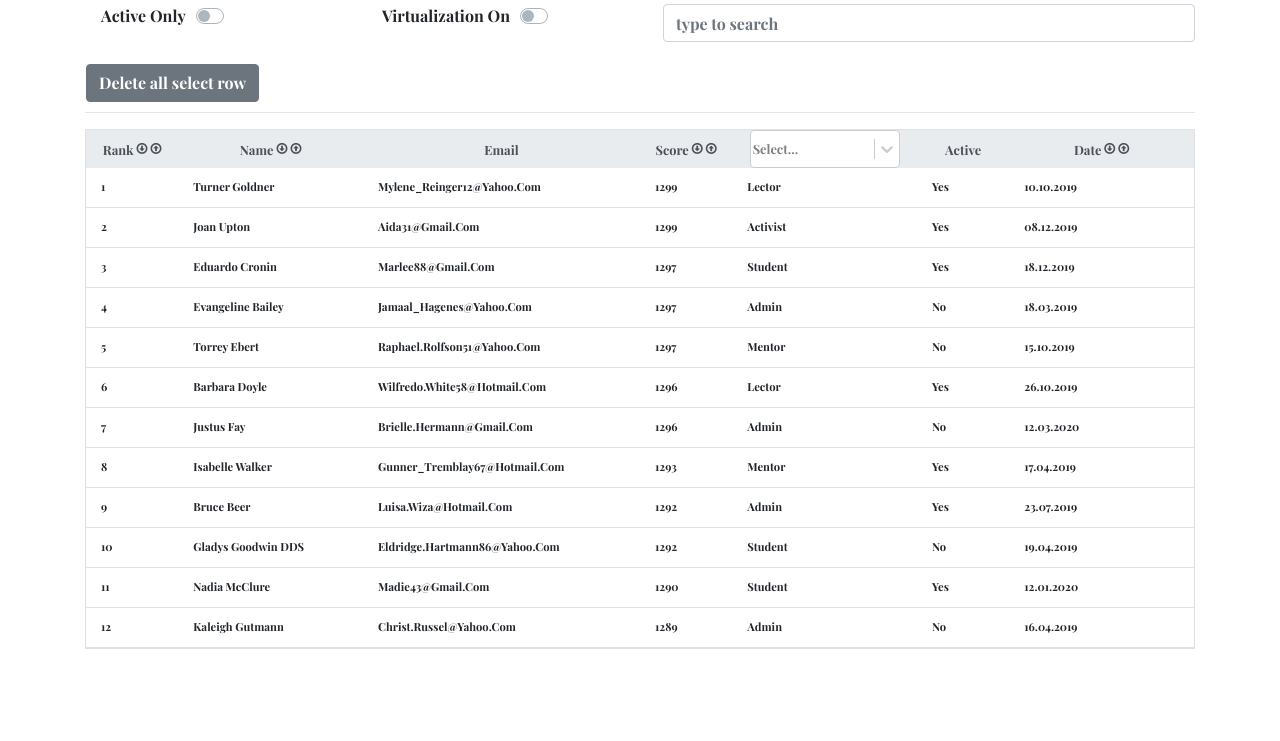
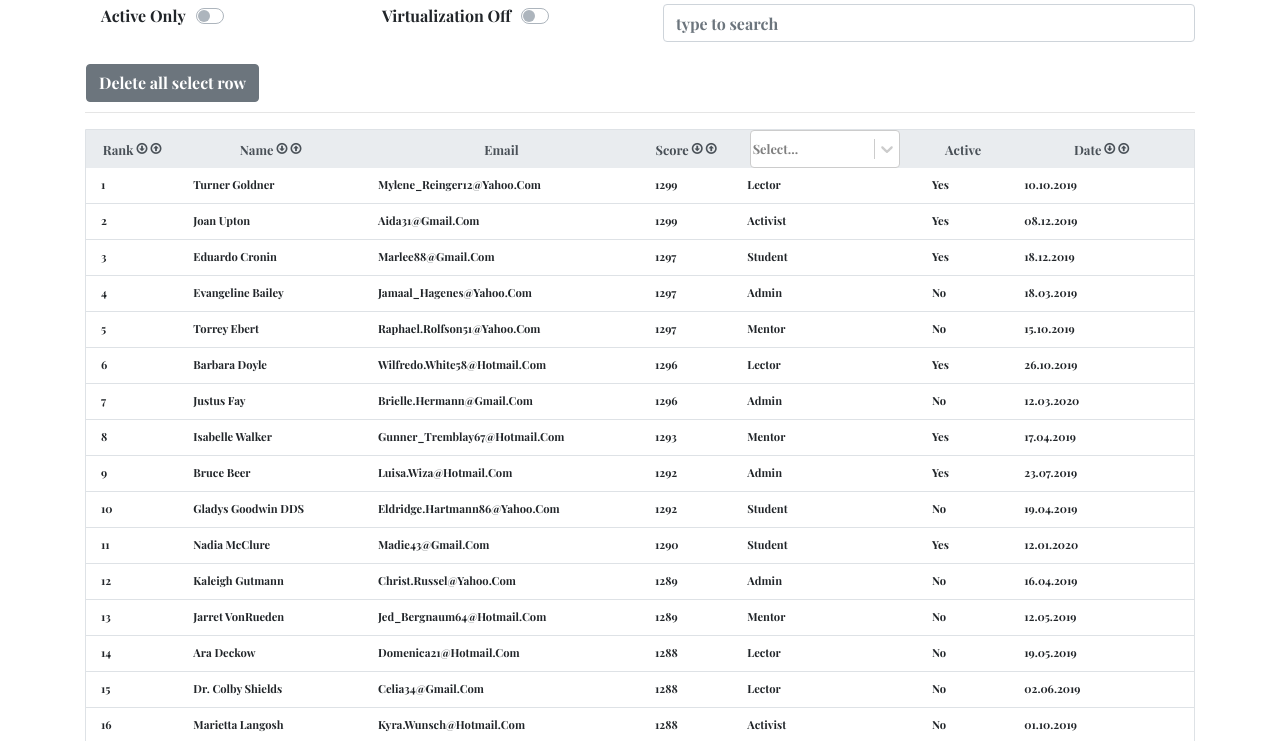
Before and after one commit to Egor-Alexandrovich/datagrid, a React app: page / in a window 1280 px wide. Shown: the part 58-799 px from the top of the page. Built offline with nearby package versions, Linux system fonts and the light colour scheme.

Commit message:
feat: add toggle  virtualisation

```diff
--- a/src/actions/index.js
+++ b/src/actions/index.js
@@ -33,6 +33,11 @@ const deleteItems = () => {
         type: 'DELETE_SELECT_ROW',
     }
 }
+const virtualizationFilter = () => {
+    return {
+        type: 'VIRTUALIZATION_CHANGE',
+    }
+}
 export {
     dataSort,
     filterChange,
@@ -40,4 +45,5 @@ export {
     selectFilter,
     selectRow,
     deleteItems,
+    virtualizationFilter,
 }
--- a/src/components/active-filter/active-filter.js
+++ b/src/components/active-filter/active-filter.js
@@ -1,26 +1,26 @@
 import React from 'react';
-import { connect } from 'react-redux';
-import { filterChange } from '../../actions/index';
+// import { connect } from 'react-redux';
+// import { filterChange } from '../../actions/index';
 import './active-filter.css';
 
-const ActiveFilter = ({filter, onFilterChange}) => {
+const ActiveFilter = ({onFilterChange, id}) => {
     return (
         <div className="custom-control custom-switch">
             <input
             onClick ={ onFilterChange }
-            type="checkbox" className="custom-control-input" id="customSwitches"/>
+            type="checkbox" className="custom-control-input" id={`customSwitches${id}`}/>
             <label
-                className="custom-control-label" htmlFor="customSwitches">
+                className="custom-control-label" htmlFor={`customSwitches${id}`}>
             </label>
         </div>
     )
 }
-const mapStateToProps = ({filter}) => {
-    return {
-        filter: filter,
-    }
-  }
-  const mapDispatchToProps =  {
-    onFilterChange: filterChange,
-}
-export default connect(mapStateToProps, mapDispatchToProps ) (ActiveFilter);
+// const mapStateToProps = ({filter}) => {
+//     return {
+//         filter: filter,
+//     }
+//   }
+//   const mapDispatchToProps =  {
+//     onFilterChange: filterChange,
+// }
+export default ActiveFilter;
--- a/src/components/header/header.js
+++ b/src/components/header/header.js
@@ -1,22 +1,26 @@
 import React from 'react';
+import { connect } from 'react-redux';
+import { filterChange, virtualizationFilter } from '../../actions/index';
 import './header.css'
 
 import ActiveFilter from '../active-filter';
 import SearchPanel from '../search-panel';
 import DeleteButton from '../delete-button';
 
-const Header = () => {
+const Header = ({onActiveFilterChange, onVirtualizationFilter, virtualization}) => {
     return (
         <header className="header">
             <h2>Score Table</h2>
             <div className="row">
                 <div className ="col-3 filter-wrapper">
                     <span className = "custom-control__text">Active Only</span>
-                    <ActiveFilter />
+                    <ActiveFilter onFilterChange = {onActiveFilterChange} id = {1} />
                 </div>
                 <div className ="col-3 filter-wrapper">
-                    <span className = "custom-control__text">Virtualization On</span>
-                    <ActiveFilter />
+                    <span className = "custom-control__text">
+                        {virtualization ? 'Virtualization On': 'Virtualization Off'}
+                    </span>
+                    <ActiveFilter onFilterChange = { onVirtualizationFilter } id = {2} />
                 </div>
                 <div className ="col-6">
                     <SearchPanel />
@@ -26,5 +30,14 @@ const Header = () => {
         </header>
     );
 }
-
-export default Header;
+const mapStateToProps = ({filter, virtualization}) => {
+    return {
+        filter: filter,
+        virtualization: virtualization,
+    }
+  }
+  const mapDispatchToProps =  {
+    onActiveFilterChange: filterChange,
+    onVirtualizationFilter: virtualizationFilter,
+}
+export default connect(mapStateToProps, mapDispatchToProps ) (Header);;
--- a/src/components/react-window-component/react-window-component.js
+++ b/src/components/react-window-component/react-window-component.js
@@ -1,4 +1,4 @@
-import React from "react";
+import React, { Fragment } from "react";
 import { connect } from 'react-redux';
 import { selectRow } from '../../actions/index';
 import { FixedSizeList as List } from "react-window";
@@ -6,13 +6,13 @@ import AutoSizer from "react-virtualized-auto-sizer";
 
 import "./react-window-component.css";
 
-const ReactWindowComponent = ({visibleItems, selectedRow, onSelectRow}) => {
+const ReactWindowComponent = ({visibleItems, selectedRow, virtualization, onSelectRow}) => {
   const itemsCount = visibleItems.length
-  const activeRow = (item) => selectedRow.has(item) ? 'activeRow': null;
+  const activeRow = (item) => selectedRow.has(item) ? 'activeRow': '';
   const Row = ({ index, style }) => (
     <div className={`table-row ${activeRow(visibleItems[index].rank)}`}
       style={style}
-      onClick = {(e) => {onSelectRow(e.shiftKey, visibleItems[index].rank)}}
+      onClick = {(e) => {onSelectRow(e, visibleItems[index].rank)}}
       >
         <div className="col-1 table-row__item">{visibleItems[index].rank}</div>
         <div className="col-2 table-row__item">{visibleItems[index].name}</div>
@@ -23,9 +23,24 @@ const ReactWindowComponent = ({visibleItems, selectedRow, onSelectRow}) => {
         <div className="col-2 table-row__item">{visibleItems[index].date.toLocaleString('ru', {year:'numeric', month: 'numeric', day: 'numeric'})}</div>
     </div>
   );
+  const NotvirtualizRow = visibleItems.map((elem) => (
+    <div className={`table-row-novirt col-12 ${activeRow(elem.rank)}`}
+      onClick = {(e) => {onSelectRow(e, elem.rank)}}
+      key = {elem.name}
+      >
+        <div className="col-1 table-row-novirt__item">{elem.rank}</div>
+        <div className="col-2 table-row-novirt__item">{elem.name}</div>
+        <div className="col-3 table-row-novirt__item">{elem.email}</div>
+        <div className="col-1 table-row-novirt__item">{elem.score * -1 }</div>
+        <div className="col-2 table-row-novirt__item">{elem.role}</div>
+        <div className="col-1 table-row-novirt__item">{elem.isActive ? 'Yes' : 'No'}</div>
+        <div className="col-2 table-row-novirt__item">{elem.date.toLocaleString('ru', {year:'numeric', month: 'numeric', day: 'numeric'})}</div>
+    </div>
+  )
+  );
 
   return (
-    <AutoSizer>
+    virtualization ? <AutoSizer>
     {({ height, width }) => (
       <List
         className="List"
@@ -37,13 +52,17 @@ const ReactWindowComponent = ({visibleItems, selectedRow, onSelectRow}) => {
         {Row}
       </List>
     )}
-    </AutoSizer>
+  </AutoSizer> :
+    <Fragment>
+      {NotvirtualizRow}
+    </Fragment>
   );
 }
 
-const mapStateToProps = ({selectedRow}) => {
+const mapStateToProps = ({selectedRow, virtualization}) => {
   return {
     selectedRow:selectedRow,
+    virtualization: virtualization,
   }
 }
 const mapDispatchToProps =  {
--- a/src/components/score-table/score-table.css
+++ b/src/components/score-table/score-table.css
@@ -51,8 +51,6 @@
 }
 .table-row {
     font-size: 0.7rem;
-    padding-left: 5px;
-    padding-right: 5px;
     text-transform: capitalize;
     vertical-align: middle;
     color: #212529;
@@ -64,7 +62,35 @@
     padding-right: 0;
 
 }
+.table-row-novirt {
+    font-size: 0.7rem;
+    text-transform: capitalize;
+    vertical-align: middle;
+    color: #212529;
+    border-bottom: 1px solid #dee2e6;
+    display: flex;
+    align-items: center;
+    justify-content: center;
+    padding-left: 0;
+    padding-right: 0;
+}
+.table-row-novirt__item {
+    -moz-user-select: -moz-none;
+    -o-user-select: none;
+    -khtml-user-select: none;
+    -webkit-user-select: none;
+    user-select: none;
+    display: flex;
+    align-items: center;
+    justify-content: start;
+    height: 35px;
+}
 .table-row__item {
+    -moz-user-select: -moz-none;
+    -o-user-select: none;
+    -khtml-user-select: none;
+    -webkit-user-select: none;
+    user-select: none;
     padding-left: 15px;
     padding-right: 0;
 }
--- a/src/components/score-table/score-table.js
+++ b/src/components/score-table/score-table.js
@@ -5,8 +5,7 @@ import SelectRole from '../select-role';
 import ReactWindowComponent from '../react-window-component';
 import './score-table.css';
 
-const ScoreTable = ({data, selectedColum, filter, searchRequest, selectFilter, onSort}) => {
-
+const ScoreTable = ({data, selectedColum, filter, searchRequest, selectFilter, virtualization, onSort}) => {
     const renderThead = (item) => {
         const {name, isSelected, isSortUp, isClickOn = false, label, classTh} = item;
         let isSortDown = false;
@@ -54,25 +53,27 @@ const ScoreTable = ({data, selectedColum, filter, searchRequest, selectFilter, o
     }
     const visibleItems = selectedFilter((isActiveFilter(mySearch(data,searchRequest), filter)), selectFilter );
     // console.log(visibleItems);
+
     return (
       <div className ="container-lg score-table">
         <div className ="row table-header">
           {selectedColum.map(renderThead)}
         </div>
-        <div className ="row table-row__container">
+        <div className ={`row ${virtualization ? 'table-row__container': ''}`}>
         { visibleItems.length !== 0 ? <ReactWindowComponent visibleItems = { visibleItems }/> : null }
         </div>
       </div>
     );
   };
 
-  const mapStateToProps = ({data, selectedColum, filter, searchRequest, selectFilter}) => {
+  const mapStateToProps = ({data, selectedColum, filter, searchRequest, selectFilter, virtualization}) => {
     return {
       data: data,
       selectedColum: selectedColum,
       filter: filter,
       searchRequest: searchRequest,
       selectFilter: selectFilter,
+      virtualization: virtualization,
     }
   }
   const mapDispatchToProps =  {
--- a/src/reducers/index.js
+++ b/src/reducers/index.js
@@ -11,6 +11,7 @@ const initialState = {
         {name: 'date', isSelected: false, isSortUp: false, isClickOn: true, classTh:'col-2', label: 'date'}
     ],
     filter: false,
+    virtualization: false,
     searchRequest: '',
     selectFilter: [],
     selectedRow: new Set(),
@@ -46,7 +47,8 @@ const selectColum = ({selectedColum}, sortColum) => {
     return newArray;
 }
 const selectRow = ({selectedRow}, event, rank) => {
-    if(event){
+    event.preventDefault();
+    if(event.shiftKey){
         const newSetRow = new Set([...selectedRow])
         return newSetRow.add(rank);
     }
@@ -77,6 +79,11 @@ const reducer = (state = initialState, action) => {
                 ...state,
                 filter: !state.filter
             }
+        case 'VIRTUALIZATION_CHANGE' :
+            return {
+                ...state,
+                virtualization: !state.virtualization
+            }
         case 'SEARCH_FILTER' :
             return {
                 ...state,
```
Lines whose indentation alone changed are shown as unchanged.
